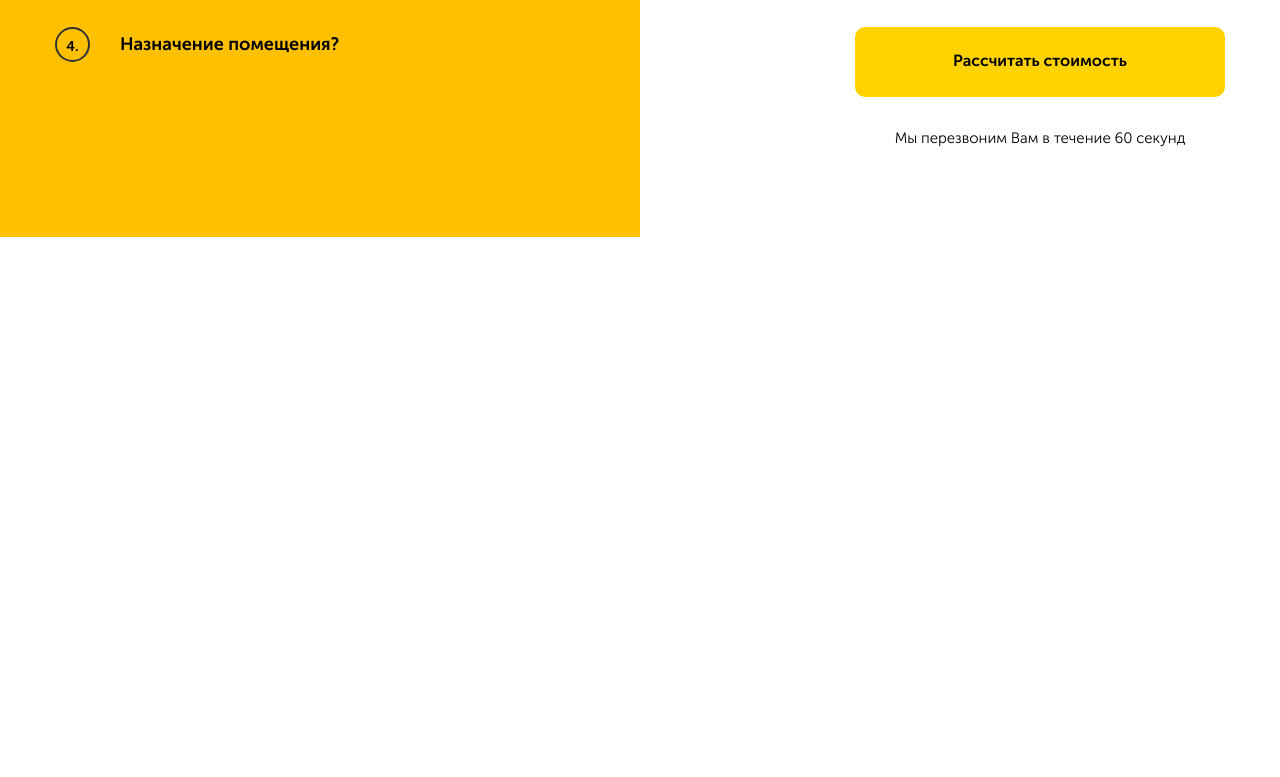
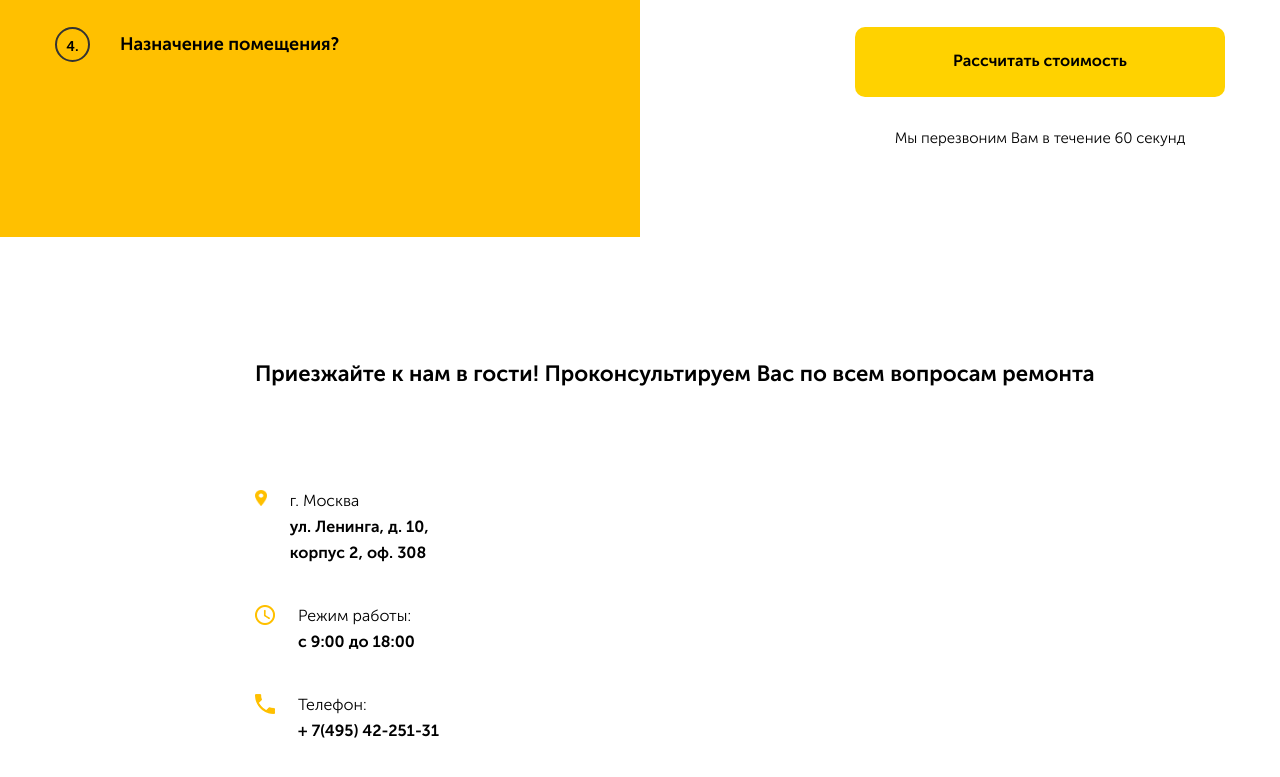
Before and after one commit to Dimbich/testrep, a plain HTML site: page src/index.html in a window 1280 px wide. Shown: the part 4103-4880 px from the top of the page. Before the commit the page ends 4340 px from the top, so only its background shows below. Drawn offline with nearby package versions, Linux system fonts and the light colour scheme.

Commit message:
начал делать 22 урок

```diff
--- a/src/index.html
+++ b/src/index.html
@@ -322,6 +322,41 @@
     <!-- /.section brif -->
   </main>
 
+  <footer class="footer">
+    <div class="map" id="map">
+      <script type="text/javascript" charset="utf-8" async
+        src="https://api-maps.yandex.ru/services/constructor/1.0/js/?um=constructor%3Afd9db69f1e5fb9c0514efe96c555feaa60743b05a1b308e566760a4d6302967a&amp;width=100%25&amp;height=640&amp;lang=ru_RU&amp;scroll=false">
+      </script>
+    </div>
+    <div class="container">
+      <div class="contacts-block">
+        <div class="contacts">
+          <h3 class="contacts__title">Приезжайте к нам в гости! Проконсультируем Вас по всем вопросам ремонта</h3>
+          <ul class="contacts-list">
+            <li class="contacts-list__item">
+              <span class="contacts-list__icon">
+                <img src="./img/footer/map-placeholder.png" alt="map-placeholder">
+              </span>
+              <p class="contacts-list__text">г. Москва<span class="contacts-list__text_bold">ул. Ленинга, д. 10, корпус 2, оф. 308</span></p>
+            </li>
+            <li class="contacts-list__item">
+              <span class="contacts-list__icon">
+                <img src="./img/footer/clock-with-white-face.png" alt="clock-with-white-face">
+              </span>
+              <p class="contacts-list__text">Режим работы:<span class="contacts-list__text_bold">с 9:00 до 18:00</span></p>
+            </li>
+            <li class="contacts-list__item"
+            ><span class="contacts-list__icon">
+              <img src="./img/footer/phone-call-button.png" alt="phone-call-button">
+            </span>
+            <p class="contacts-list__text">Телефон: <br><a  class="contacts-list__text_bold"href="tel:+ 7(495)42-251-31">+ 7(495) 42-251-31</a></p>
+          </li>
+          </ul>
+        </div>
+      </div>
+    </div>
+  </footer>
+
   <div class="modal">
     <div class="modal-dialog">
       <button class="modal-dialog__close">&times;</button>
--- /dev/null
+++ b/src/sass/blocks/_footer.sass
@@ -0,0 +1,42 @@
+.footer
+  position: relative
+.map
+  position: absolute
+  left: 0
+  top: 0
+  width: 50%
+.contacts
+  flex-basis: 50%
+  padding-top: 100px
+  padding-left: 200px
+  &__title
+    +bold
+    font-size: 22px
+    line-height: 1.4
+    margin-bottom: 100px
+  &-block
+    display: git
+    justify-content: flex-end
+  &-list
+    padding: 0
+    list-style: none
+    &__icon
+      height: 20px
+      width: 20px
+      line-height: 20px
+      margin-right: 23px
+    &__item
+      display: flex
+      align-items: flex-start
+      margin-bottom: 39px
+      max-width: 200px
+      line-height: 26px;
+    &__text
+      margin: 0
+      margin-top: -2px
+      a
+        text-decoration: none
+        color: #000000
+      &_bold
+        display: block
+        +bold
--- a/src/sass/style.sass
+++ b/src/sass/style.sass
@@ -11,3 +11,4 @@
 @import 'blocks/price';
 @import 'blocks/steps';
 @import 'blocks/brif';
+@import 'blocks/footer';
```
Also changed, not shown: src/css/style.css, src/img/footer/clock-with-white-face.png (added), src/img/footer/map-placeholder.png (added), src/img/footer/phone-call-button.png (added).
